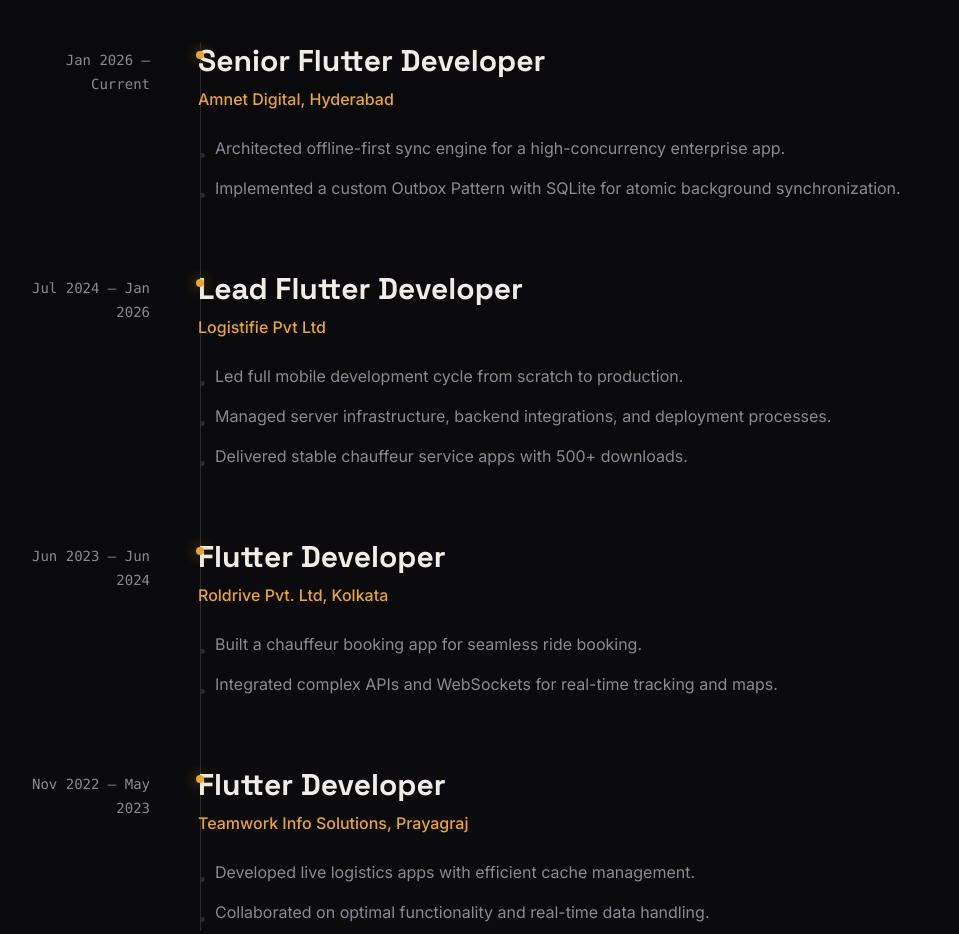
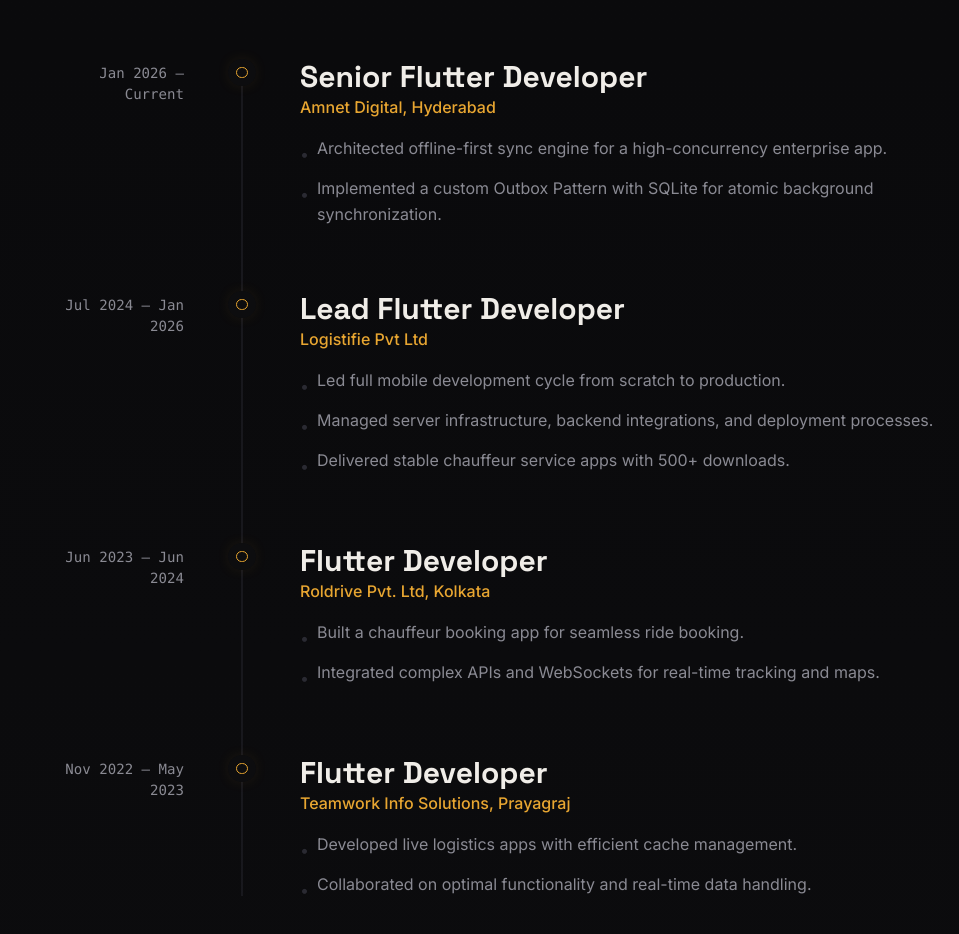
Before and after one commit to Mohitkoley/Mohitkoley.github.io, a website: page index.html in a window 1280 px wide. Shown: the part 3820-4754 px from the top of the page, without its empty margins (32-991 px from the left). Drawn offline with nearby package versions, Linux system fonts and the light colour scheme.

Commit message:
Fix career path timeline spacing

```diff
--- a/assets/css/portfolio.css
+++ b/assets/css/portfolio.css
@@ -260,22 +260,75 @@
   margin-top: 0.2rem;
 }
 
+.career-track {
+  --rail-left: 13.125rem;
+  --timeline-progress: 0;
+}
+
+.career-item {
+  display: grid;
+  gap: 2rem;
+  grid-template-columns: 9.5rem 3.25rem minmax(0, 1fr);
+  position: relative;
+}
+
+.career-date {
+  padding-top: 0.28rem;
+  text-align: right;
+}
+
+.career-date span {
+  color: var(--muted);
+  display: inline-block;
+  font-family: ui-monospace, SFMono-Regular, Menlo, Monaco, Consolas, "Liberation Mono", monospace;
+  font-size: 0.88rem;
+  line-height: 1.45;
+}
+
+.career-card {
+  max-width: 42rem;
+}
+
 .timeline-line {
-  background: var(--line);
-  bottom: 0;
-  left: 0;
+  background: rgba(42, 42, 50, 0.95);
+  bottom: 0.45rem;
+  left: var(--rail-left);
+  overflow: hidden;
   position: absolute;
-  top: 0;
+  top: 0.45rem;
+  transform: translateX(-50%);
   width: 1px;
 }
 
 .timeline-line::after {
-  background: var(--gold);
+  background: linear-gradient(180deg, var(--gold), rgba(232, 166, 49, 0.28));
   content: "";
   inset: 0;
   position: absolute;
-  transform: scaleY(var(--timeline-progress, 0));
+  transform: scaleY(var(--timeline-progress));
   transform-origin: top;
+  will-change: transform;
+}
+
+.career-marker {
+  align-self: start;
+  background: var(--ink);
+  border: 1px solid var(--gold);
+  border-radius: 999px;
+  box-shadow: 0 0 0 8px var(--ink), 0 0 18px rgba(232, 166, 49, 0.48);
+  height: 0.7rem;
+  justify-self: center;
+  margin-top: 0.5rem;
+  position: relative;
+  width: 0.7rem;
+  z-index: 2;
+  transition: background-color 0.25s ease, box-shadow 0.25s ease, transform 0.25s ease;
+}
+
+.career-marker.is-active {
+  background: var(--gold);
+  box-shadow: 0 0 0 8px var(--ink), 0 0 22px rgba(232, 166, 49, 0.72);
+  transform: scale(1.12);
 }
 
 .field {
@@ -327,4 +380,33 @@
   .project-row {
     flex-direction: column;
   }
+
+  .career-section .section-title {
+    margin-bottom: 4rem;
+  }
+
+  .career-track {
+    --rail-left: 0.35rem;
+  }
+
+  .career-item {
+    gap: 0.8rem 1.35rem;
+    grid-template-columns: 0.7rem minmax(0, 1fr);
+  }
+
+  .career-date {
+    grid-column: 2;
+    padding-top: 0;
+    text-align: left;
+  }
+
+  .career-marker {
+    grid-column: 1;
+    grid-row: 1 / span 2;
+    margin-top: 0.42rem;
+  }
+
+  .career-card {
+    grid-column: 2;
+  }
 }
--- a/src/js/loader.js
+++ b/src/js/loader.js
@@ -119,19 +119,39 @@
 
     function initTimelineProgress() {
         const timeline = document.querySelector(".timeline-line");
-        const xpSection = document.querySelector("#xp");
-        if (!timeline || !xpSection) return;
+        const track = document.querySelector(".career-track");
+        const markers = document.querySelectorAll(".career-marker");
+        if (!timeline || !track || markers.length < 2) return;
+
+        let ticking = false;
 
         const update = () => {
-            const rect = xpSection.getBoundingClientRect();
-            const viewport = window.innerHeight;
-            const progress = Math.min(1, Math.max(0, (viewport * 0.65 - rect.top) / (rect.height - viewport * 0.25)));
+            const first = markers[0].getBoundingClientRect();
+            const last = markers[markers.length - 1].getBoundingClientRect();
+            const firstCenter = first.top + first.height / 2;
+            const lastCenter = last.top + last.height / 2;
+            const playhead = window.innerHeight * 0.45;
+            const distance = Math.max(1, lastCenter - firstCenter);
+            const progress = Math.min(1, Math.max(0, (playhead - firstCenter) / distance));
+
+            markers.forEach((marker) => {
+                const rect = marker.getBoundingClientRect();
+                const markerCenter = rect.top + rect.height / 2;
+                marker.classList.toggle("is-active", markerCenter <= playhead);
+            });
             timeline.style.setProperty("--timeline-progress", progress.toFixed(3));
+            ticking = false;
+        };
+
+        const requestUpdate = () => {
+            if (ticking) return;
+            ticking = true;
+            requestAnimationFrame(update);
         };
 
         update();
-        window.addEventListener("scroll", () => requestAnimationFrame(update), { passive: true });
-        window.addEventListener("resize", update);
+        window.addEventListener("scroll", requestUpdate, { passive: true });
+        window.addEventListener("resize", requestUpdate);
     }
 
     async function init() {
--- a/src/sections/experience.html
+++ b/src/sections/experience.html
@@ -1,17 +1,17 @@
-<section class="section-pad relative z-10 max-w-6xl" id="xp">
-    <div class="mx-auto">
-        <h2 class="section-title animate-on-scroll mb-20 transition-all duration-1000 ease-out">Career Path</h2>
+<section class="section-pad career-section relative z-10" id="xp">
+    <div class="mx-auto max-w-6xl">
+        <h2 class="section-title animate-on-scroll mb-24 transition-all duration-1000 ease-out">Career Path</h2>
 
-        <div class="relative pl-7 md:pl-0">
-            <div class="timeline-line md:left-[200px]"></div>
+        <div class="career-track relative">
+            <div class="timeline-line"></div>
 
-            <div class="flex flex-col gap-16">
-                <article class="animate-on-scroll relative flex flex-col gap-6 transition-all duration-1000 ease-out md:flex-row md:gap-12">
-                    <div class="absolute left-[-31px] top-[8px] z-10 h-2 w-2 rounded-full bg-primary shadow-[0_0_14px_rgba(232,166,49,0.65)] md:left-[196px]"></div>
-                    <div class="shrink-0 pt-1 md:w-[150px] md:text-right">
-                        <span class="font-mono text-sm text-muted">Jan 2026 – Current</span>
+            <div class="flex flex-col gap-14 md:gap-16">
+                <article class="career-item animate-on-scroll transition-all duration-1000 ease-out">
+                    <div class="career-date">
+                        <span>Jan 2026 – Current</span>
                     </div>
-                    <div class="flex flex-1 flex-col gap-2">
+                    <div class="career-marker"></div>
+                    <div class="career-card">
                         <h3 class="font-heading text-3xl font-bold text-paper">Senior Flutter Developer</h3>
                         <span class="font-medium text-primary">Amnet Digital, Hyderabad</span>
                         <ul class="mt-4 flex flex-col gap-2">
@@ -21,12 +21,12 @@
                     </div>
                 </article>
 
-                <article class="animate-on-scroll relative flex flex-col gap-6 transition-all delay-150 duration-1000 ease-out md:flex-row md:gap-12">
-                    <div class="absolute left-[-31px] top-[8px] z-10 h-2 w-2 rounded-full bg-primary shadow-[0_0_14px_rgba(232,166,49,0.65)] md:left-[196px]"></div>
-                    <div class="shrink-0 pt-1 md:w-[150px] md:text-right">
-                        <span class="font-mono text-sm text-muted">Jul 2024 – Jan 2026</span>
+                <article class="career-item animate-on-scroll transition-all delay-150 duration-1000 ease-out">
+                    <div class="career-date">
+                        <span>Jul 2024 – Jan 2026</span>
                     </div>
-                    <div class="flex flex-1 flex-col gap-2">
+                    <div class="career-marker"></div>
+                    <div class="career-card">
                         <h3 class="font-heading text-3xl font-bold text-paper">Lead Flutter Developer</h3>
                         <span class="font-medium text-primary">Logistifie Pvt Ltd</span>
                         <ul class="mt-4 flex flex-col gap-2">
@@ -37,12 +37,12 @@
                     </div>
                 </article>
 
-                <article class="animate-on-scroll relative flex flex-col gap-6 transition-all delay-300 duration-1000 ease-out md:flex-row md:gap-12">
-                    <div class="absolute left-[-31px] top-[8px] z-10 h-2 w-2 rounded-full bg-primary shadow-[0_0_14px_rgba(232,166,49,0.65)] md:left-[196px]"></div>
-                    <div class="shrink-0 pt-1 md:w-[150px] md:text-right">
-                        <span class="font-mono text-sm text-muted">Jun 2023 – Jun 2024</span>
+                <article class="career-item animate-on-scroll transition-all delay-300 duration-1000 ease-out">
+                    <div class="career-date">
+                        <span>Jun 2023 – Jun 2024</span>
                     </div>
-                    <div class="flex flex-1 flex-col gap-2">
+                    <div class="career-marker"></div>
+                    <div class="career-card">
                         <h3 class="font-heading text-3xl font-bold text-paper">Flutter Developer</h3>
                         <span class="font-medium text-primary">Roldrive Pvt. Ltd, Kolkata</span>
                         <ul class="mt-4 flex flex-col gap-2">
@@ -52,12 +52,12 @@
                     </div>
                 </article>
 
-                <article class="animate-on-scroll relative flex flex-col gap-6 transition-all delay-[450ms] duration-1000 ease-out md:flex-row md:gap-12">
-                    <div class="absolute left-[-31px] top-[8px] z-10 h-2 w-2 rounded-full bg-primary shadow-[0_0_14px_rgba(232,166,49,0.65)] md:left-[196px]"></div>
-                    <div class="shrink-0 pt-1 md:w-[150px] md:text-right">
-                        <span class="font-mono text-sm text-muted">Nov 2022 – May 2023</span>
+                <article class="career-item animate-on-scroll transition-all delay-[450ms] duration-1000 ease-out">
+                    <div class="career-date">
+                        <span>Nov 2022 – May 2023</span>
                     </div>
-                    <div class="flex flex-1 flex-col gap-2">
+                    <div class="career-marker"></div>
+                    <div class="career-card">
                         <h3 class="font-heading text-3xl font-bold text-paper">Flutter Developer</h3>
                         <span class="font-medium text-primary">Teamwork Info Solutions, Prayagraj</span>
                         <ul class="mt-4 flex flex-col gap-2">
```
